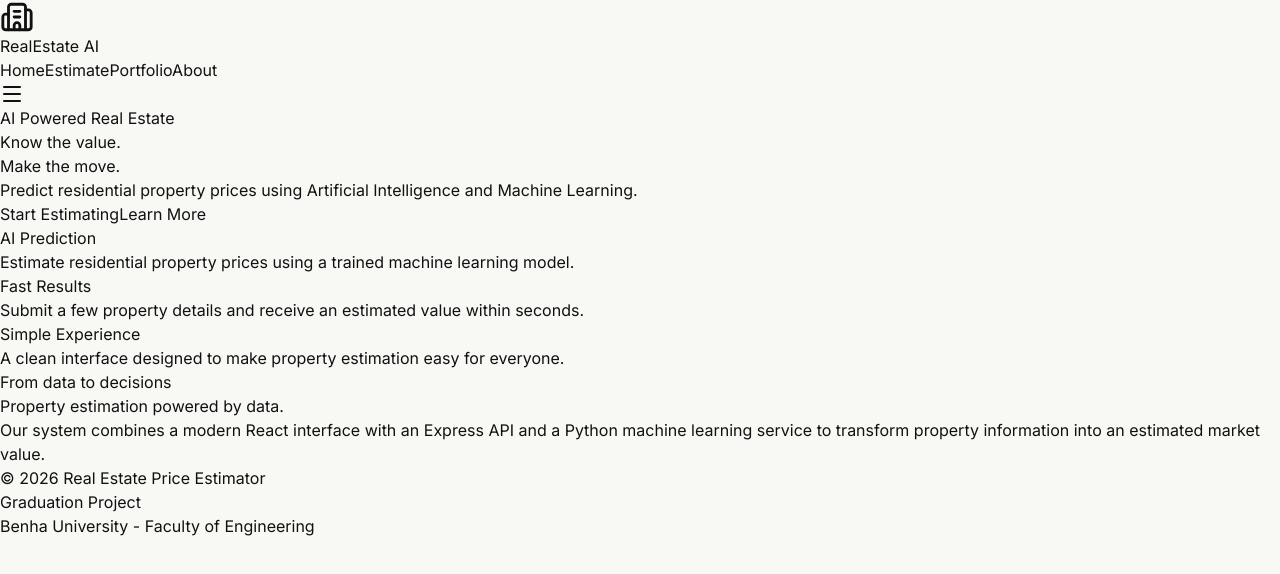
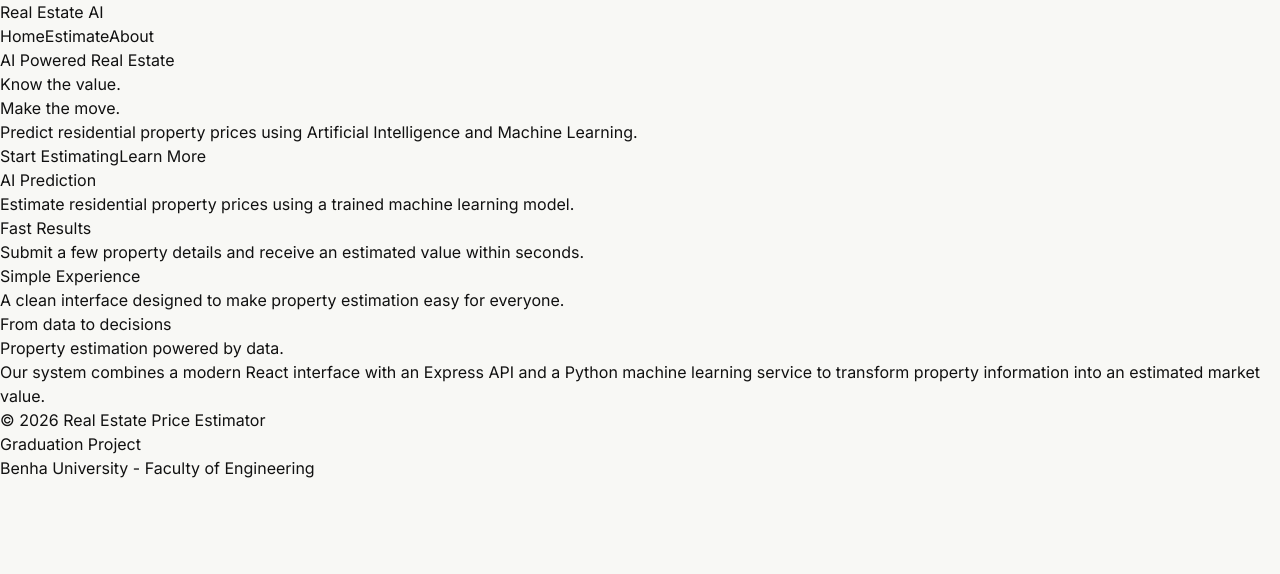
Before and after one commit to Ashrafmuhmed/Real-Estate-Price-Estimator, a React (Vite) app in the folder Website/: page / in a window 1280 px wide. Shown: the top 574 px of the page. Built offline with nearby package versions, Linux system fonts and the light colour scheme.

Commit message:
Refactor Navbar component for improved styling

```diff
--- a/Website/src/Components/Navbar.jsx
+++ b/Website/src/Components/Navbar.jsx
@@ -1,71 +1,60 @@
 import { NavLink } from "react-router-dom";
-import { Menu, X, Building2 } from "lucide-react";
-import { useState } from "react";
-
-const links = [
-  { name: "Home", path: "/" },
-  { name: "Estimate", path: "/estimate" },
-  { name: "Portfolio", path: "/portfolio" },
-  { name: "About", path: "/about" },
-];
 
 export default function Navbar() {
-  const [open, setOpen] = useState(false);
+  return (
+    <header className="w-full bg-[#111111]">
+      <nav className="max-w-7xl mx-auto px-6 py-5 flex items-center justify-between">
+        {/* Logo */}
+        <NavLink
+          to="/"
+          className="text-white text-2xl font-black tracking-tight"
+        >
+          Real Estate
+          <span className="text-[#A5A58D]"> AI</span>
+        </NavLink>
 
-  return (
-    <header
-      className="sticky top-0 z-50 backdrop-blur-xl bg-slate-950/70 border-b border-white/10"
+        {/* Navigation */}
+        <div className="flex items-center gap-8">
+          <NavLink
+            to="/"
             className={({ isActive }) =>
+              `transition ${
                 isActive
-          ? "text-cyan-400 font-semibold"
-          : "hover:text-cyan-400 transition"
+                  ? "text-[#A5A58D] font-semibold"
+                  : "text-white hover:text-[#6B705C]"
+              }`
             }
           >
-      <nav className="max-w-7xl mx-auto flex items-center justify-between px-6 py-5">
-        <div className="flex items-center gap-3">
-          <Building2 className="text-cyan-400" size={34} />
+            Home
+          </NavLink>
 
-          <h1 className="font-bold text-2xl">RealEstate AI</h1>
-        </div>
-
-        {/* Desktop */}
-
-        <div className="hidden md:flex gap-8 items-center">
-          {links.map((link) => (
           <NavLink
-              key={link.path}
-              to={link.path}
+            to="/estimate"
             className={({ isActive }) =>
+              `transition ${
                 isActive
-                  ? "text-cyan-400 font-semibold"
-                  : "text-slate-300 hover:text-white transition"
+                  ? "text-[#A5A58D] font-semibold"
+                  : "text-white hover:text-[#6B705C]"
+              }`
             }
           >
-              {link.name}
+            Estimate
           </NavLink>
-          ))}
+
+          <NavLink
+            to="/about"
+            className={({ isActive }) =>
+              `transition ${
+                isActive
+                  ? "text-[#A5A58D] font-semibold"
+                  : "text-white hover:text-[#6B705C]"
+              }`
+            }
+          >
+            About
+          </NavLink>
         </div>
-
-        {/* Mobile Button */}
-
-        <button onClick={() => setOpen(!open)} className="md:hidden">
-          {open ? <X /> : <Menu />}
-        </button>
       </nav>
-
-      {open && (
-        <div className="md:hidden flex flex-col gap-5 pb-5 px-6">
-          {links.map((link) => (
-            <NavLink
-              key={link.path}
-              to={link.path}
-              onClick={() => setOpen(false)}
-            >
-              {link.name}
-            </NavLink>
-          ))}
-        </div>
-      )}
     </header>
   );
 }
```
Lines whose indentation alone changed are shown as unchanged.
